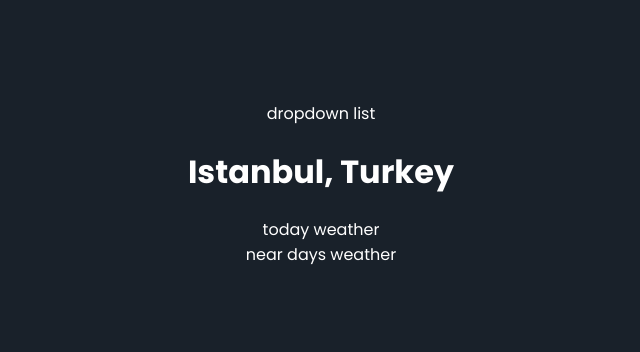
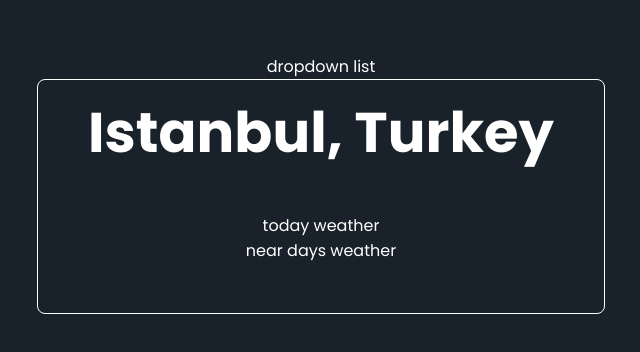
Before and after one commit to emrecan-balgun/weather-app, a React (Create React App) app: page / in a window 1280 px wide. Shown: the part 216-568 px from the top of the page, without its empty margins (319-959 px from the left). Built offline with nearby package versions, Linux system fonts and the light colour scheme.

Commit message:
update weatherForecast.scss and header.scss

```diff
--- a/src/sass/layout/_header.scss
+++ b/src/sass/layout/_header.scss
@@ -4,6 +4,7 @@
 .header {
 
     &__title {
-
+        margin-top: 0px;
+        font-size: $mega-font-size;
     }
 }
--- a/src/sass/layout/_weatherForecast.scss
+++ b/src/sass/layout/_weatherForecast.scss
@@ -1,2 +1,10 @@
 @import '../Helpers/mixins';
 @import '../Helpers/variables';
+
+.weatherForecast {
+    width: auto;
+    height: auto;
+    border-radius: $radius;
+    border: 1px solid $white;
+    padding: 10px 50px 50px 50px;
+}
```
